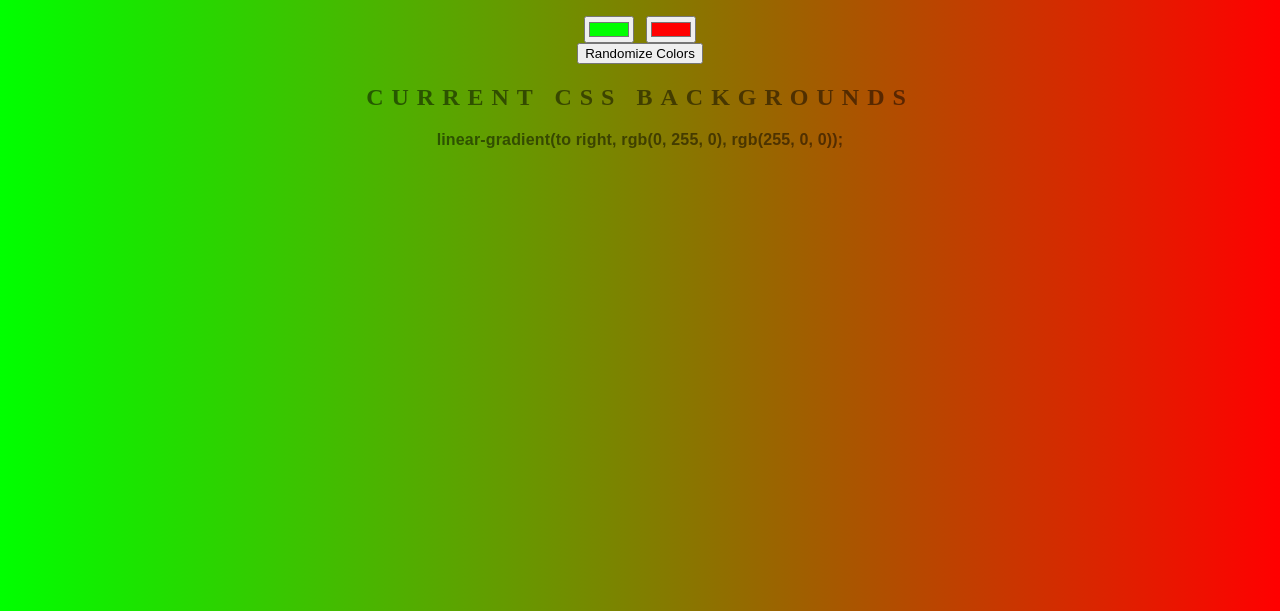
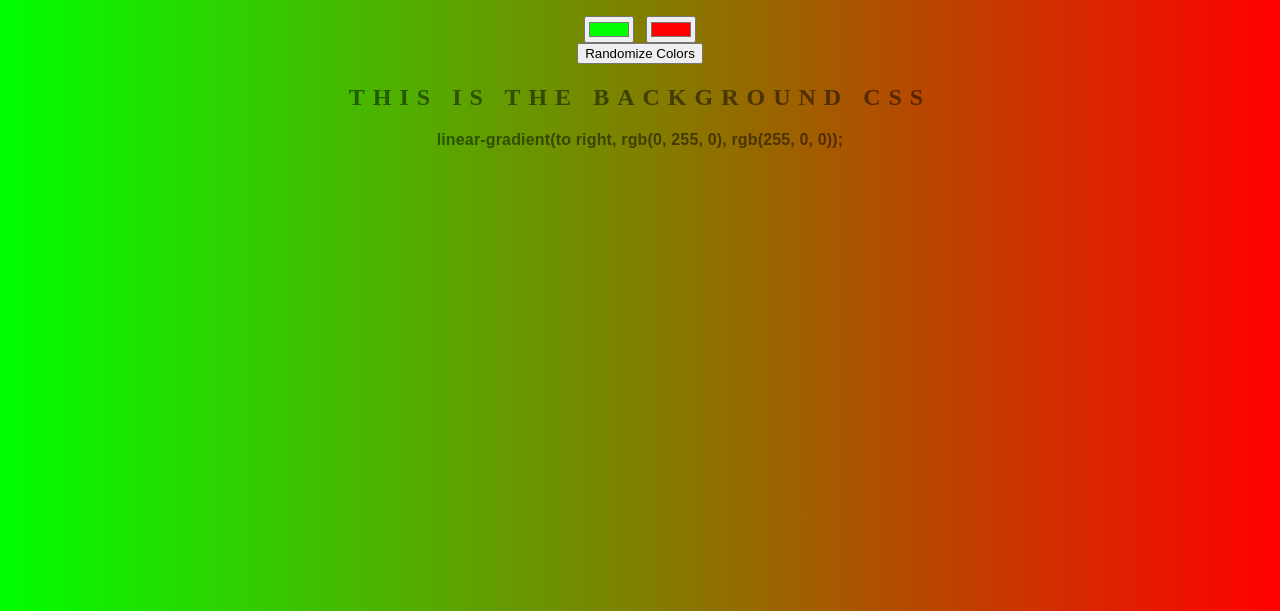
Before and after one commit to TNTEMPLET/background-generator, a plain HTML site: page index.html in a window 1280 px wide. Shown: the part 189-800 px from the top of the page. Drawn offline with Linux system fonts and the light colour scheme.

Commit message:
Changed CSS title

```diff
--- a/index.html
+++ b/index.html
@@ -11,7 +11,7 @@
 	<input type="color" class="color1" name="color1" value="#00ff00">
 	<input type="color" class="color2" name="color2" value="#ff0000"><br>
 	<button id='random-colors'>Randomize Colors</button>
-	<h2>Current CSS Backgrounds</h2>
+	<h2>This is the Background CSS</h2>
 	<h3></h3>
 	<script type="text/javascript" src="script.js"></script>
 </body>
```
